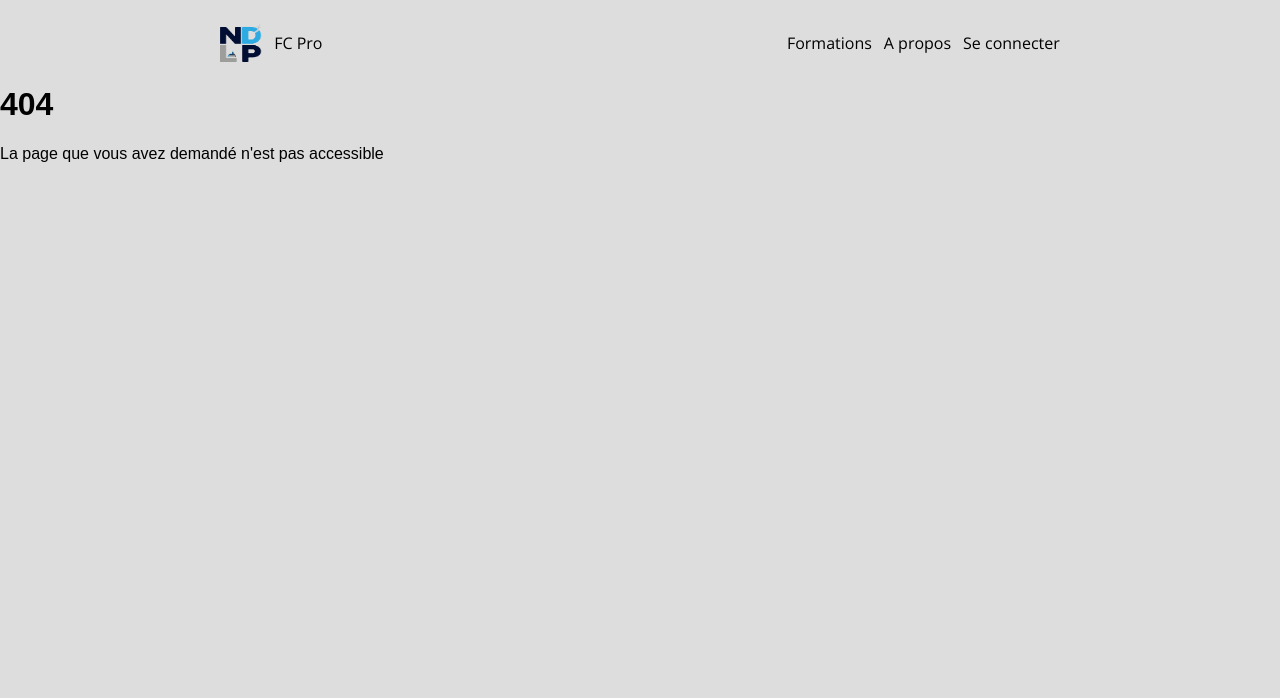
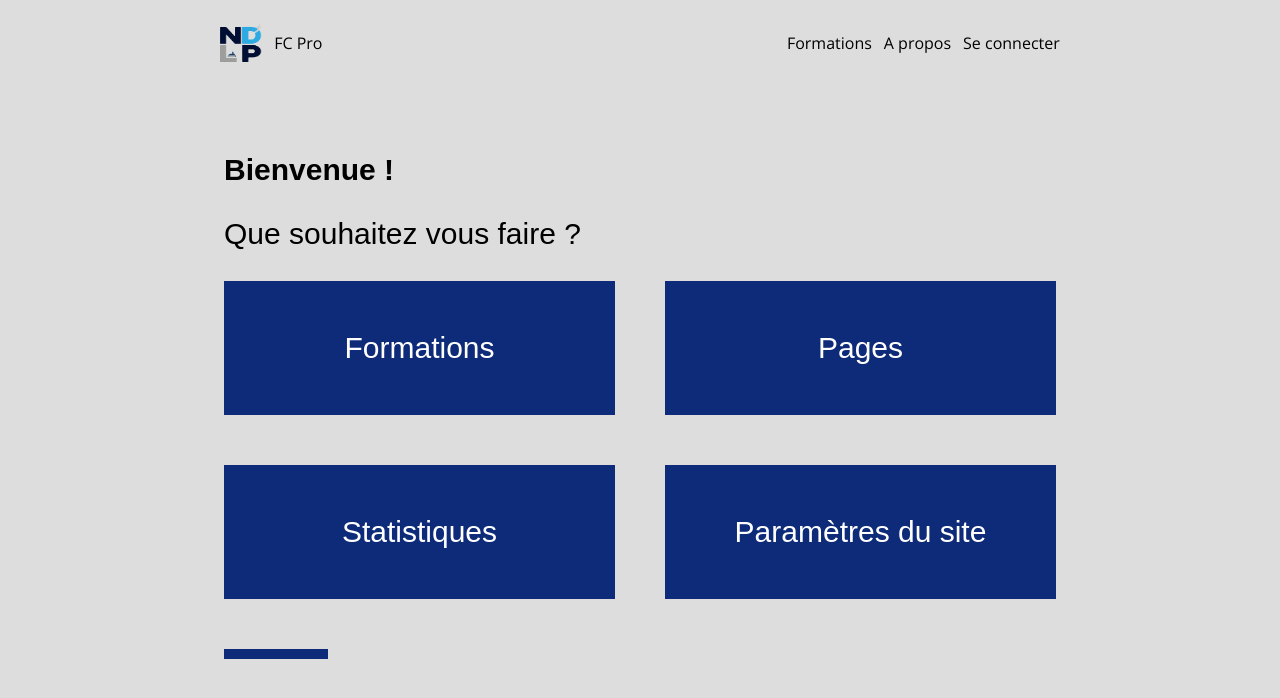
Before and after one commit to geekcatfr/projet-premiere-annee, a React (Vite) app in the folder client/: page /admin in a window 1280 px wide. Before the commit this address had no page. Shown: the top 698 px of the page. Built offline with nearby package versions, Linux system fonts and the light colour scheme.

Commit message:
Added Route WelcomeAdmin

```diff
--- a/client/src/main.jsx
+++ b/client/src/main.jsx
@@ -10,6 +10,7 @@ import About from "./routes/About/About";
 import NotFound from "./routes/NotFound/NotFound";
 
 import { Routes, Route, BrowserRouter } from "react-router-dom";
+import WelcomeAdmin from "./routes/Admin/WelcomeAdmin/WelcomeAdmin";
 
 ReactDOM.render(
   <React.StrictMode>
@@ -20,6 +21,7 @@ ReactDOM.render(
           <Route path="/formations" element={<Formations />} />
           <Route path="/about" element={<About />} />
           <Route path="/login" element={<Login />} />
+          <Route path="/admin" element={<WelcomeAdmin/>} />
           <Route path="*" element={<NotFound />} />
         </Route>
       </Routes>
```
